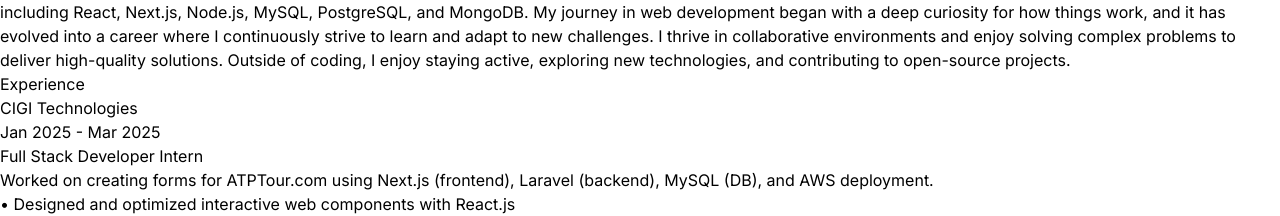
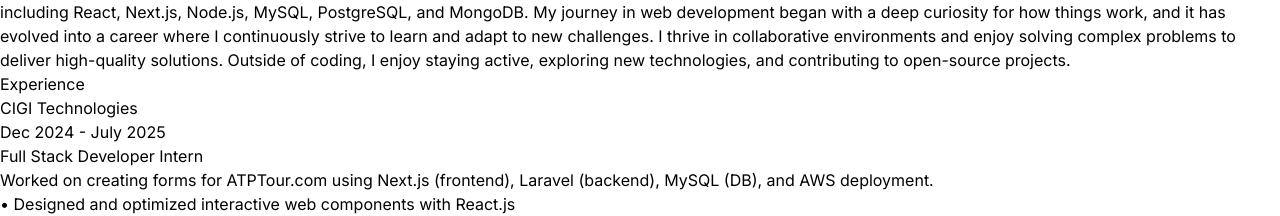
Before and after one commit to Nithinlinga/React-portfolio-Nithin, a React (Vite) app: page / in a window 1280 px wide. Shown: the part 2024-2240 px from the top of the page. Built offline with nearby package versions, Linux system fonts and the light colour scheme; the HTML template or start-up script is replaced by a standard one.

Commit message:
Update Experience.jsx

```diff
--- a/src/components/Experience.jsx
+++ b/src/components/Experience.jsx
@@ -5,7 +5,7 @@
   {
     company: 'CIGI Technologies',
     role: 'Full Stack Developer Intern',
-    duration: 'Jan 2025 - Mar 2025',
+    duration: 'Dec 2024 - July 2025',
     description: `Worked on creating forms for ATPTour.com using Next.js (frontend), Laravel (backend), MySQL (DB), and AWS deployment.
 • Designed and optimized interactive web components with React.js
 • Reusable UI components built and integrated with a scalable back-end API, improving data flow and performance.
```
